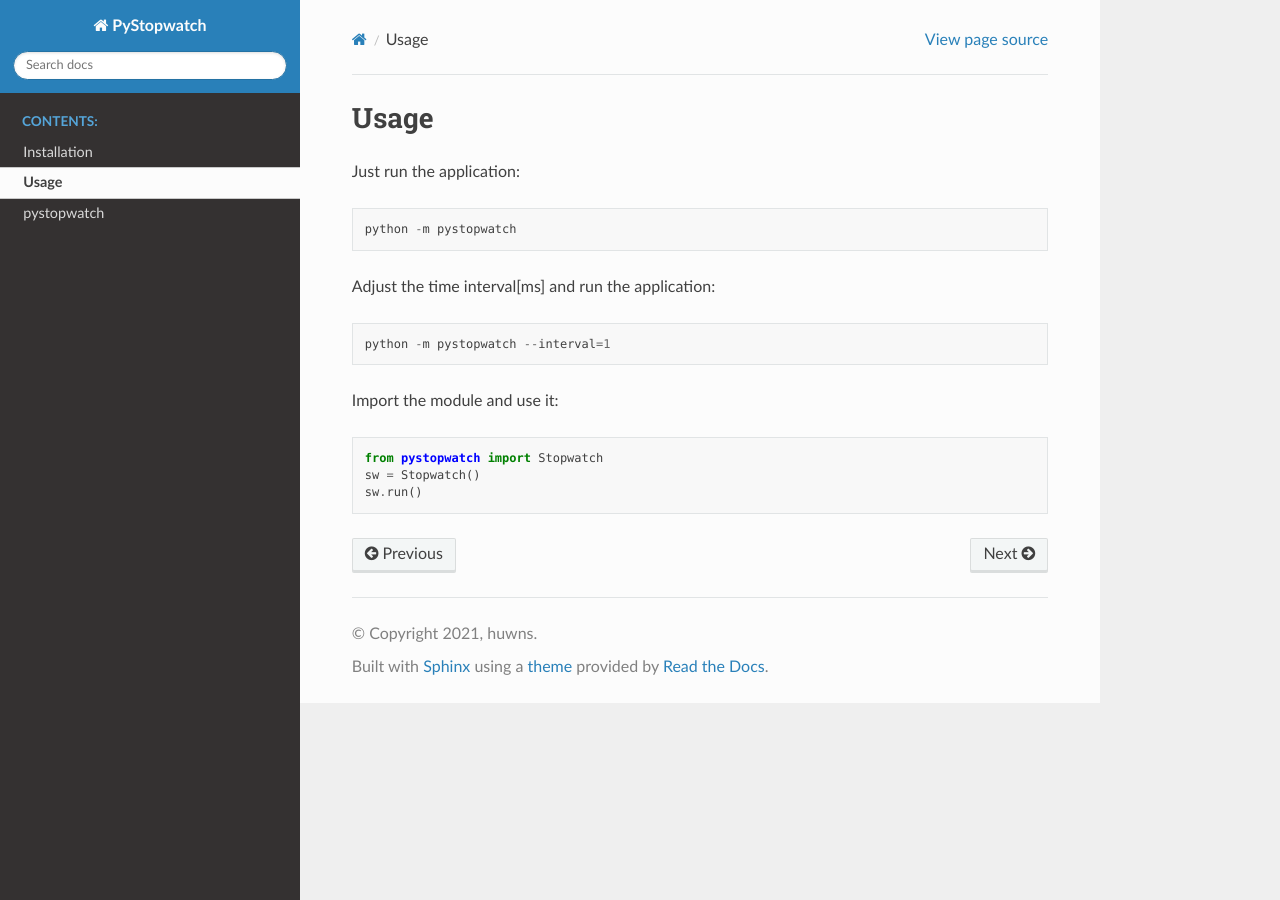
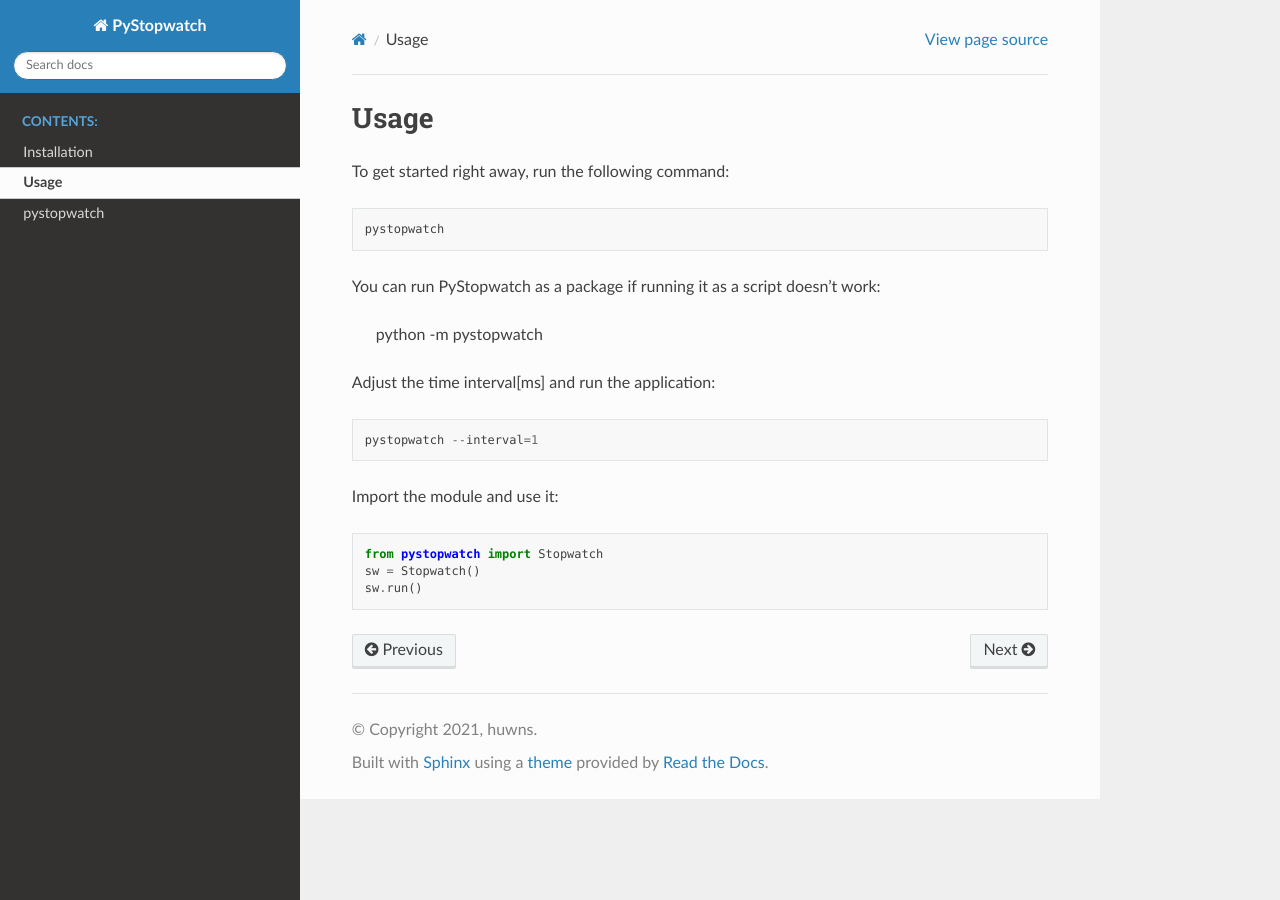
Before and after one commit to huwns/pystopwatch, a Sphinx documentation site: the page built from doc/source/usage.rst, in a window 1280 px wide. Built offline with Sphinx 7.4.7 and the Read the Docs theme 2.0.0, drawn with Linux system fonts in a browser that asks for light colours.

Commit message:
make script

```diff
--- a/doc/source/usage.rst
+++ b/doc/source/usage.rst
@@ -2,14 +2,18 @@
 
 Usage
 =====
-Just run the application::
+To get started right away, run the following command::
+
+    pystopwatch
+
+You can run PyStopwatch as a package if running it as a script doesn't work:
 
     python -m pystopwatch
 
 
 Adjust the time interval[ms] and run the application::
 
-    python -m pystopwatch --interval=1
+    pystopwatch --interval=1
 
 
 Import the module and use it::
```
Also changed, not shown: README.rst (+11 -2 lines), setup.cfg (+12 -1 lines).
